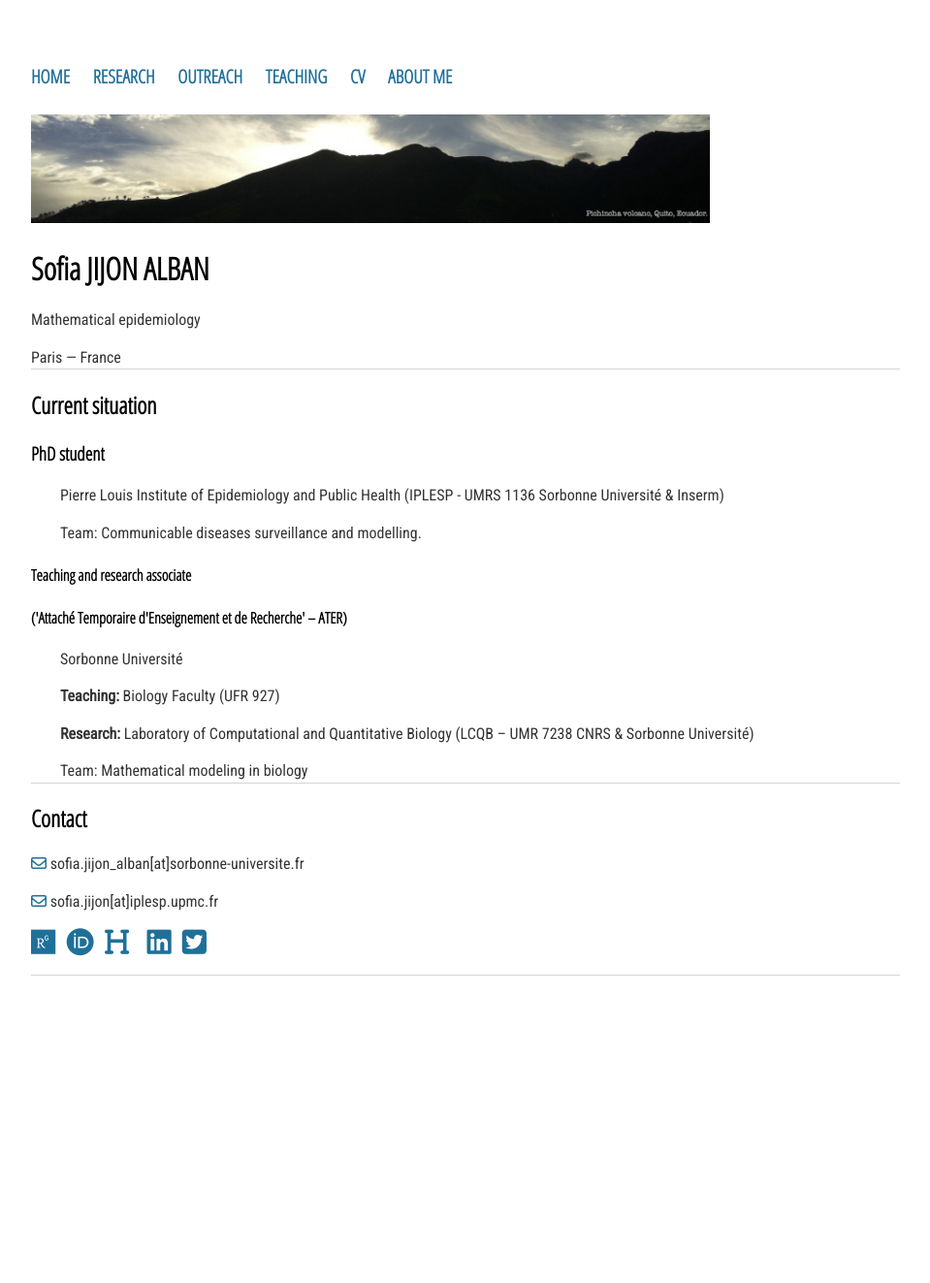
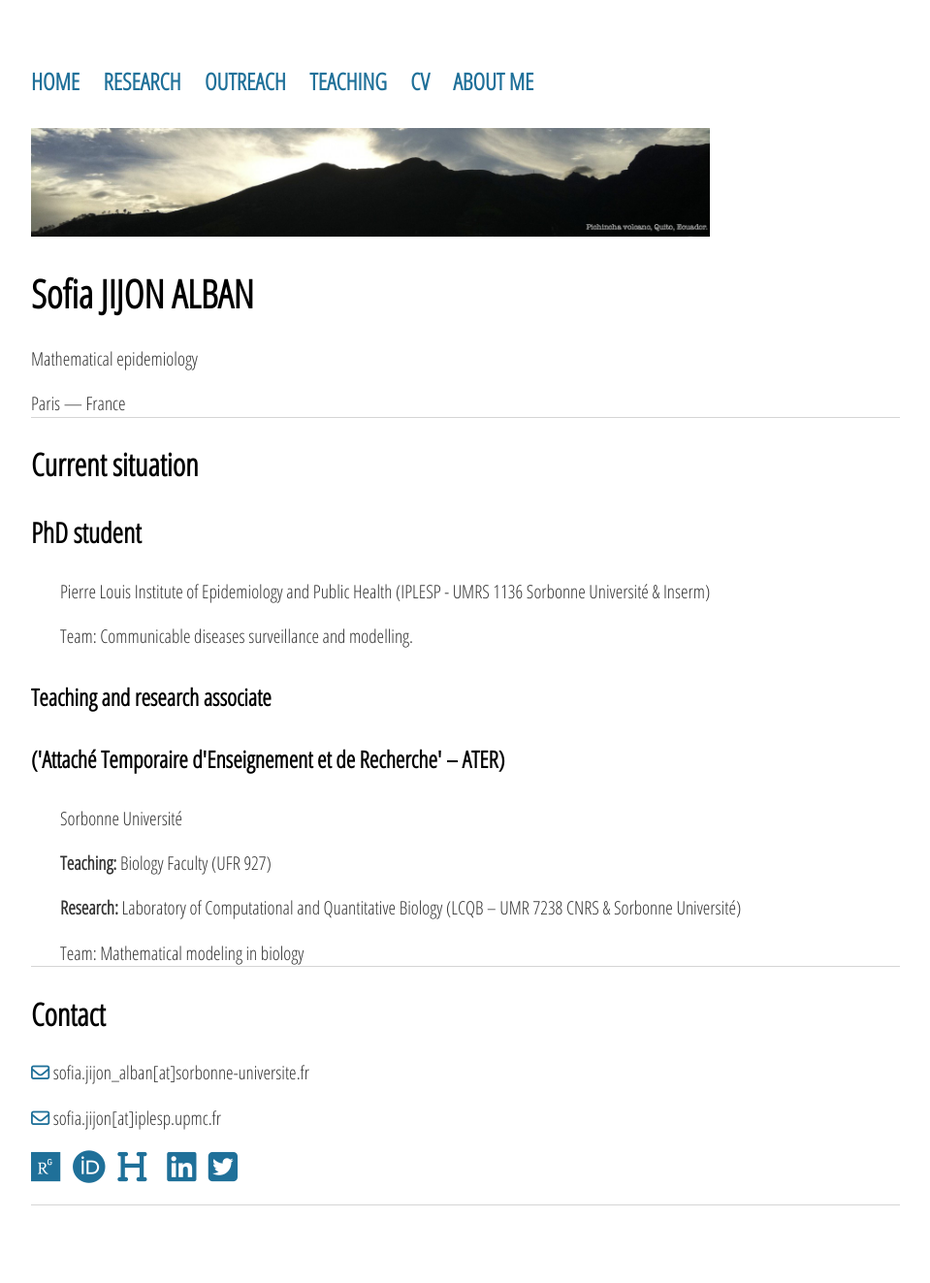
Before and after one commit to sjijon/sjijon.github.io, a Jekyll site: the page built from index.html, in a window 1280 px wide. Shown: the whole page at 97% size, without its empty margins (160-1119 px from the left). Built offline with Jekyll 4.4.1, drawn with Linux system fonts in a browser that asks for light colours; nearby versions of some CDN libraries; before the commit the page ends 1086 px from its top, so only the background shows below that.

Commit message:
Update main.css

```diff
--- a/css/main.css
+++ b/css/main.css
@@ -3,7 +3,7 @@ body {
     width: 70%;
 }
 nav ul, footer ul {
-    font-size: 1.2em;
+    font-size: 1.5em;
     font-family: 'Open Sans Condensed', 'Sans-Serif';
     padding: 0px;
     list-style: none;
@@ -25,40 +25,40 @@ a:hover {
     text-decoration: underline;
 }
 h1 {
+    font-size: 2.5em;
+    font-family: 'Open Sans Condensed', 'Sans-Serif';
+}
+h2 {
     font-size: 2em;
     font-family: 'Open Sans Condensed', 'Sans-Serif';
 }
-h2 {
+h3 {
+    font-size: 1.8em;
+    font-family: 'Open Sans Condensed', 'Sans-Serif';
+}
+h4 {
     font-size: 1.5em;
     font-family: 'Open Sans Condensed', 'Sans-Serif';
 }
-h3 {
+h5 {
     font-size: 1.2em;
     font-family: 'Open Sans Condensed', 'Sans-Serif';
 }
-h4 {
-    font-size: 1em;
+p {
+    font-size: 1.2em;
     font-family: 'Open Sans Condensed', 'Sans-Serif';
-}
-h5 {
-    font-size: 0.8em;
-    font-family: 'Open Sans Condensed', 'Sans-Serif';
-}
-p {
-    font-size: 1em;
-    font-family: 'Roboto Condensed', 'Sans-Serif';
     line-height: 1.4em;
     color: #333;
 }
 footer {
     border-top: 1px solid #d5d5d5;
-    font-size: .8em;
+    font-size: 1em;
     text-align: center;
     padding: 10px;
 }
 
 ul {
-    font-size: 1em;
+    font-size: 1.2em;
     font-family: 'Open Sans Condensed', 'Sans-Serif';
     line-height: 2em;
     list-style-type: circle;
```
